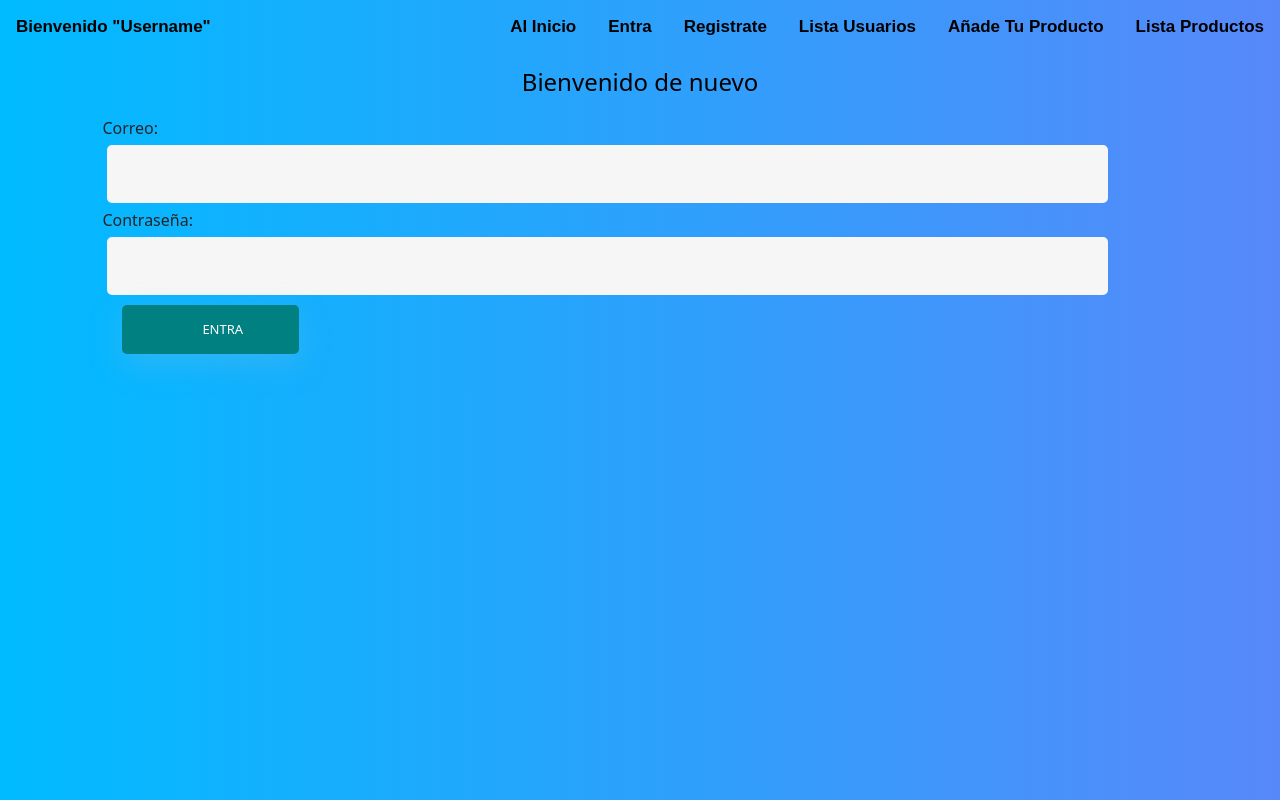
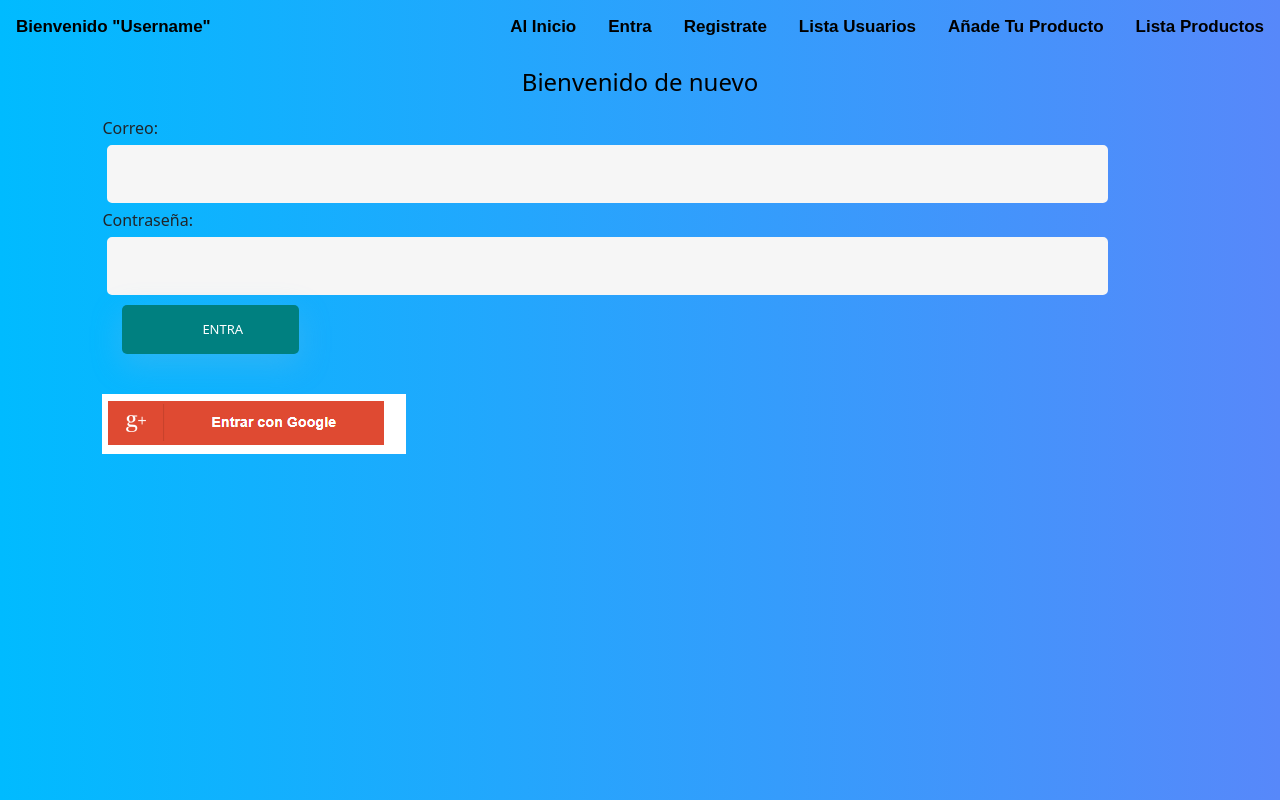
Before and after one commit to EZBuy47/FrontEnd, a React (Create React App) app: page /Login in a window 1280 px wide. Built offline with nearby package versions, Linux system fonts and the light colour scheme.

Commit message:
Google Test

```diff
--- a/src/Views/Login.css
+++ b/src/Views/Login.css
@@ -10,6 +10,9 @@
       background-color:gray;
     }
 
+    .GoogleLogin img:hover{
+      size:150%
+    }
     .Login p{
       font-size: 150%;
     }
--- a/src/Views/Login.js
+++ b/src/Views/Login.js
@@ -3,6 +3,7 @@ import {useState} from 'react';
 import Axios from 'axios';
 import { useHistory } from "react-router-dom";
 import './Login.css'
+import botonGoogle from './Resources/LoginGoogle.png'
 function Login(){
     const history = useHistory();
     const [email,setEmail]=useState("");
@@ -39,6 +40,12 @@ function Login(){
 
          <button onClick={Entrada}>Entra
          </button>
+
+
+         <div>
+          <a className="GoogleLogin" href="https://accounts.google.com/signin/v2/identifier">
+          <img src={botonGoogle} alt="Boton google"/></a>
+          </div>
         </div>
         </body>
         </div>
```
Also changed, not shown: src/Views/Resources/LoginGoogle.png (added).
